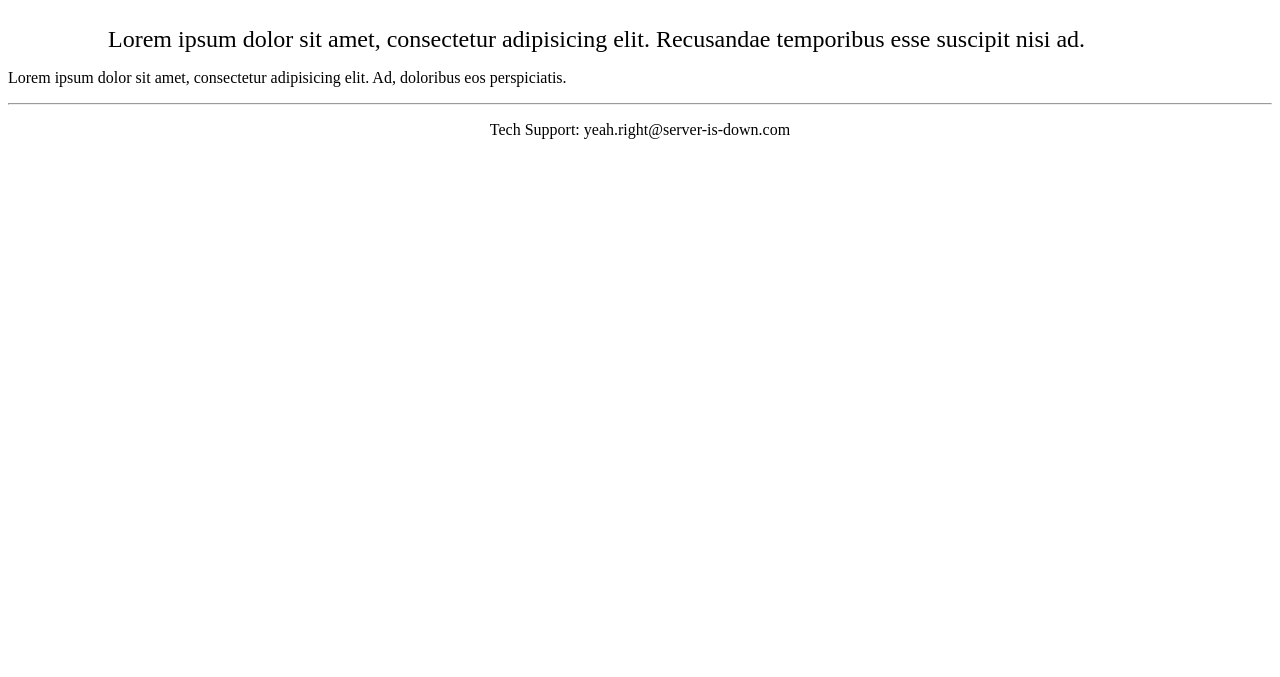
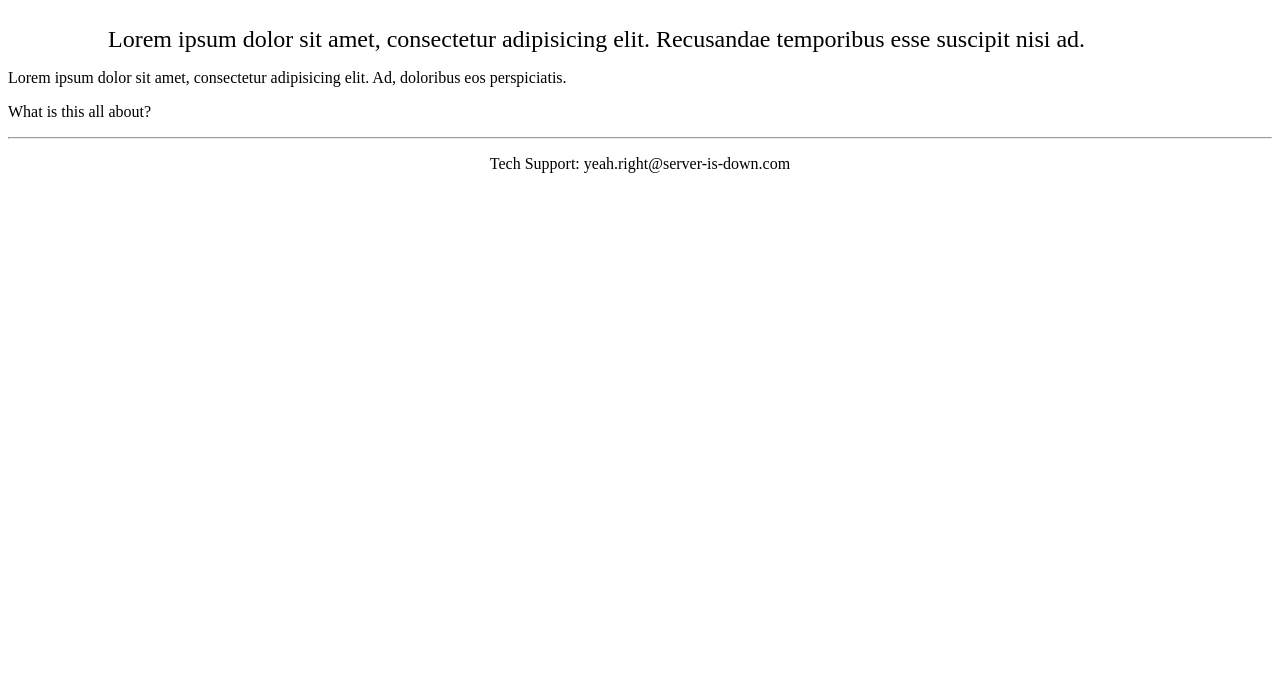
Before and after one commit to JochenBreuer/coursera-test, a plain HTML site: page site/index.html in a window 1280 px wide. Shown: the part 123-800 px from the top of the page. Drawn offline with Linux system fonts and the light colour scheme.

Commit message:
Small changes to index.html

```diff
--- a/site/index.html
+++ b/site/index.html
@@ -7,6 +7,7 @@
     <h1 style="color: green; font-size: 60px; text-align: center;">HTML is Structure Only</h1>
     <p style="margin: 0 100px 0 100px; font-size: 1.5em;">Lorem ipsum dolor sit amet, consectetur adipisicing elit. Recusandae temporibus esse suscipit nisi ad.</p>
     <p>Lorem ipsum dolor sit amet, consectetur adipisicing elit. Ad, doloribus eos perspiciatis.</p>
+    <p>What is this all about?</p>
     <footer>
       <hr>
       <p style="text-align: center;"
```
